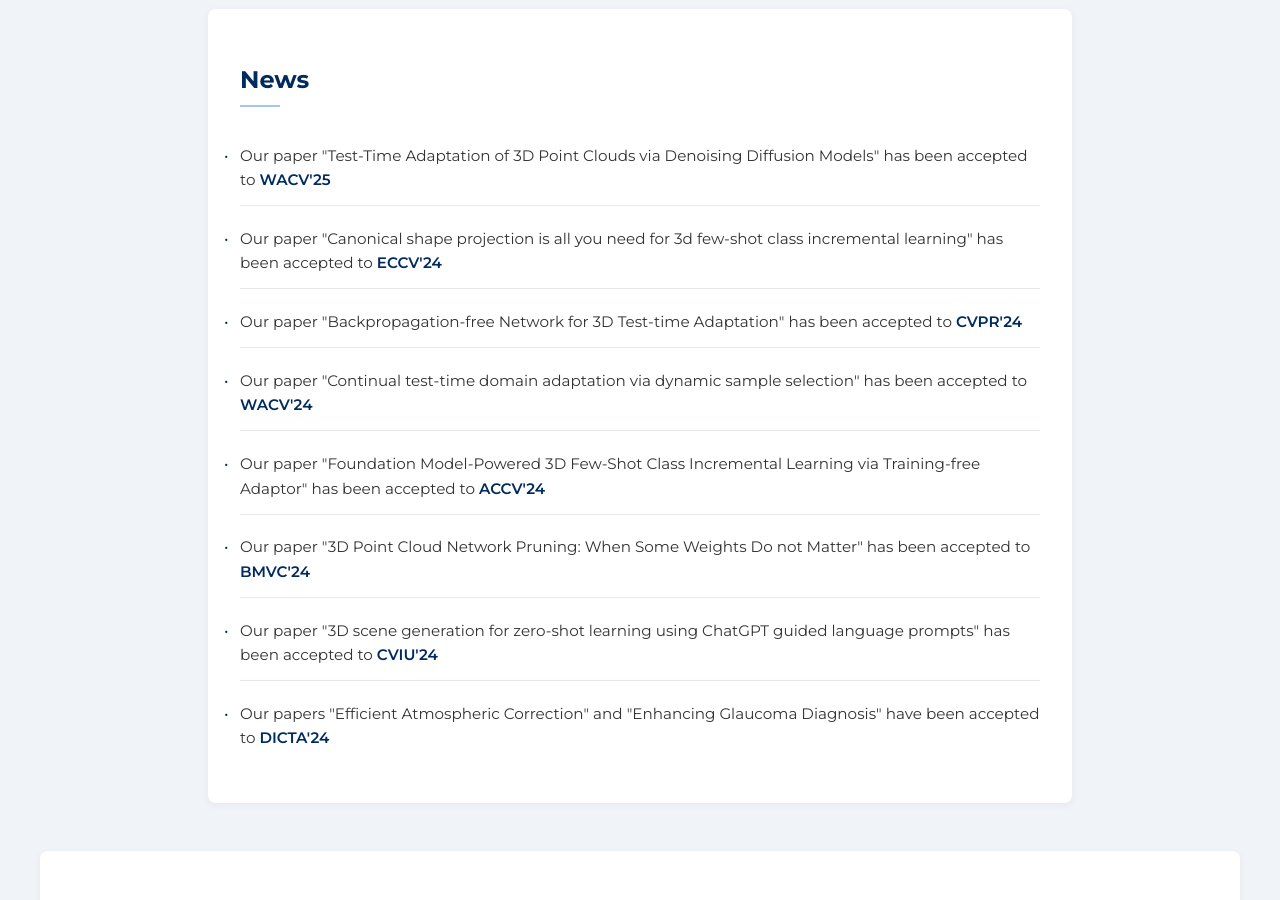
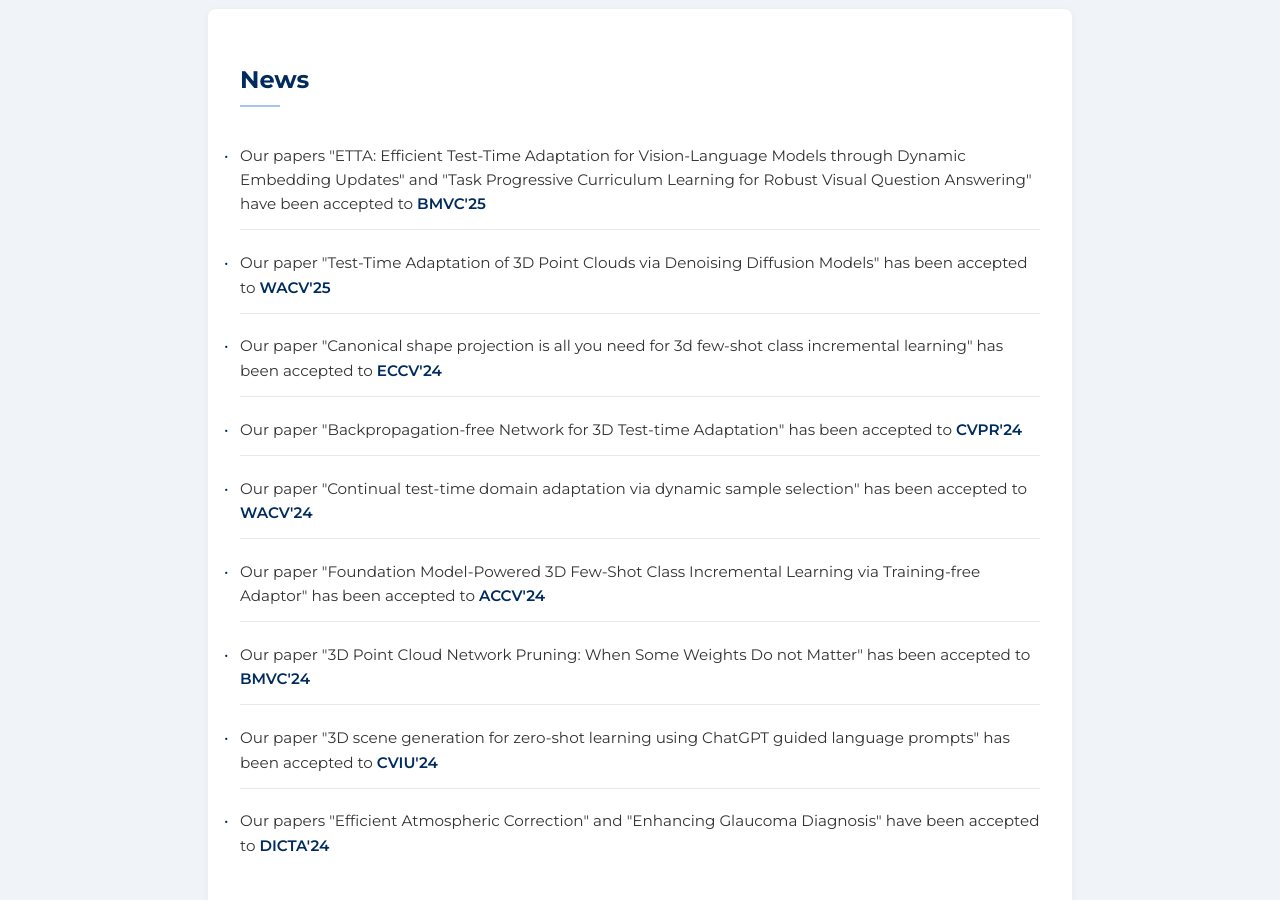
Before and after one commit to alichr/alichr.github.io, a plain HTML site: page index.html in a window 1280 px wide. Shown: the part 880-1780 px from the top of the page. Drawn offline with nearby package versions, Linux system fonts and the light colour scheme.

Commit message:
add BMVC papers

```diff
--- a/index.html
+++ b/index.html
@@ -464,6 +464,7 @@
         <div class="news-section">
             <h2>News</h2>
             <ul>
+                <li>Our papers "ETTA: Efficient Test-Time Adaptation for Vision-Language Models through Dynamic Embedding Updates" and "Task Progressive Curriculum Learning for Robust Visual Question Answering" have been accepted to <span class="venue">BMVC'25</span></li>
                 <li>Our paper "Test-Time Adaptation of 3D Point Clouds via Denoising Diffusion Models" has been accepted to <span class="venue">WACV'25</span></li>
                 <li>Our paper "Canonical shape projection is all you need for 3d few-shot class incremental learning" has been accepted to <span class="venue">ECCV'24</span></li>
                 <li>Our paper "Backpropagation-free Network for 3D Test-time Adaptation" has been accepted to <span class="venue">CVPR'24</span></li>
```
